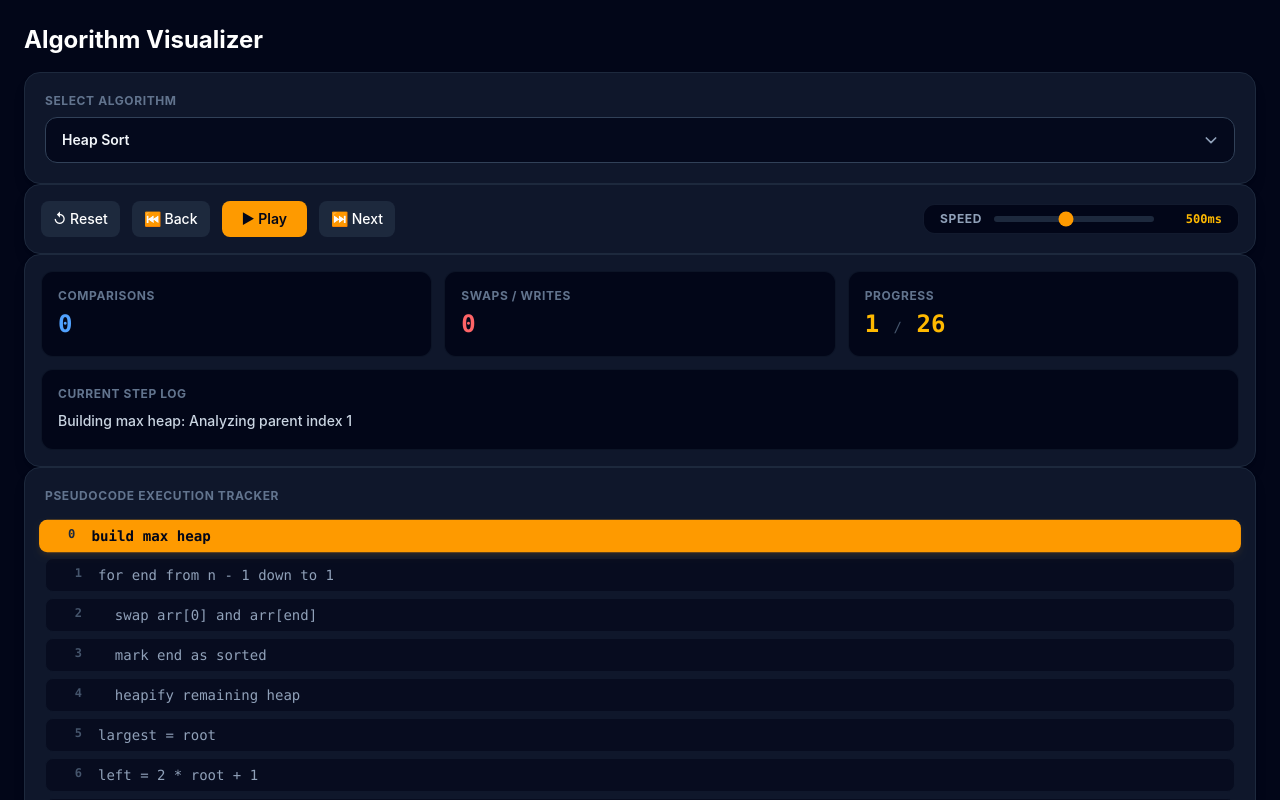
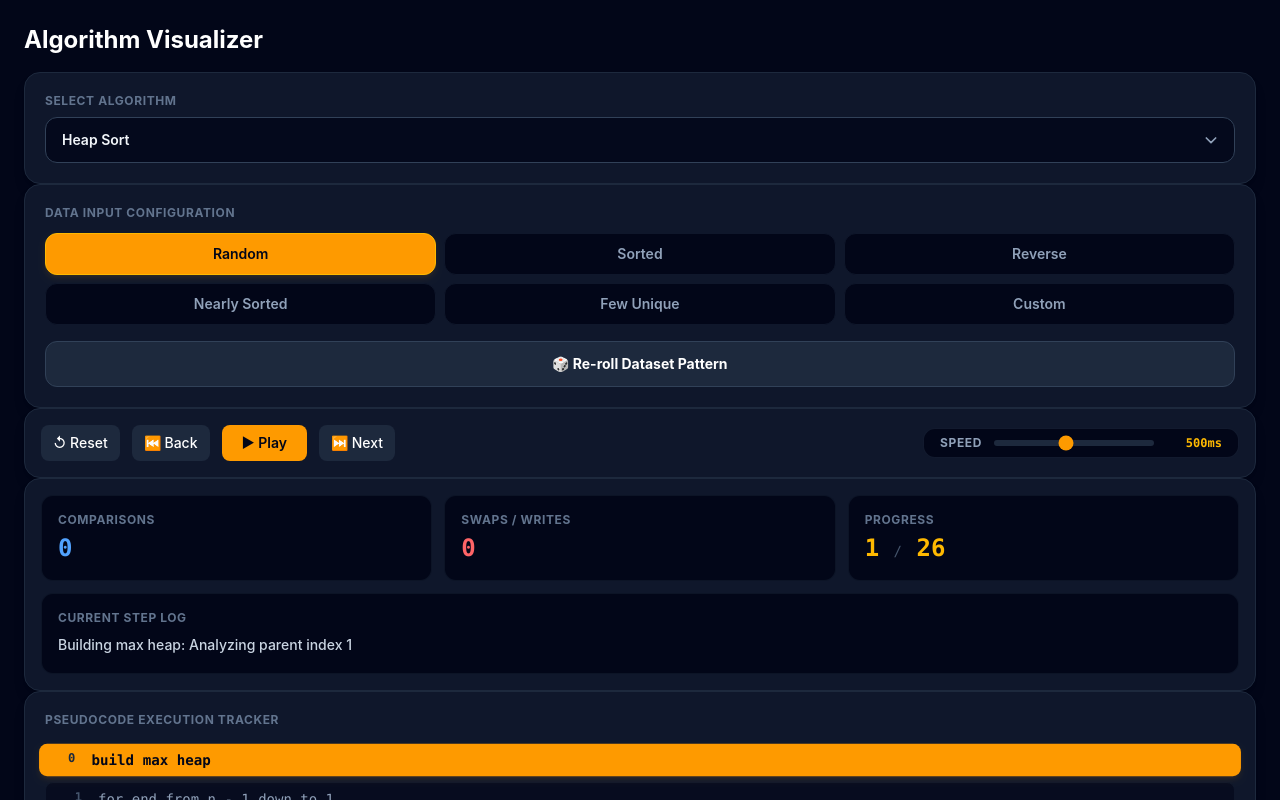
Before and after one commit to Sree-2607/Algorithm-Visualiser-and-Complexity-Analyser, a React (Vite) app: page / in a window 1280 px wide. Shown: the top 800 px of the page. Built offline with nearby package versions, Linux system fonts and the light colour scheme; the HTML template or start-up script is replaced by a standard one.

Commit message:
feat(UI): add input source picker

```diff
--- a/src/App.tsx
+++ b/src/App.tsx
@@ -7,7 +7,8 @@ import Legend from './components/Legend'
 import StatsPanel from './components/StatsPanel'
 import PseudoCodePanel from './components/PseudocodePanel'
 import AlgoSelector from './components/AlgoSelector'
-import type { AlgorithmType } from './types'
+import type { AlgorithmType, InputSource } from './types'
+import InputSourcePicker from './components/inputSourcePicker'
 
 function App() {
   const input = [5, 3, 1, 4]
@@ -20,6 +21,9 @@ function App() {
   const [selectedAlgorithm, setSelectedAlgorithm] =
   useState<AlgorithmType>('heapSort')
 
+  const [selectedInputSource, setSelectedInputSource] = useState<InputSource>('random')
+  const [customInput, setCustomInput] = useState('')
+
   return (
     <div className="min-h-screen bg-slate-950 p-6 text-white">
       <h1 className="mb-4 text-2xl font-bold">Algorithm Visualizer</h1>
@@ -27,6 +31,13 @@ function App() {
       <AlgoSelector
         selectedAlgorithm={selectedAlgorithm}
         onAlgorithmChange={setSelectedAlgorithm}
+      />
+      <InputSourcePicker
+        selectedInputSource={selectedInputSource}
+        customInput={customInput}
+        onInputSourceChange={setSelectedInputSource}
+        onCustomInputChange={setCustomInput}
+        onGenerateInput={() => console.log('Generate:', selectedInputSource, customInput)}
       />
 
       <Controls
--- a/src/components/inputSourcePicker.tsx
+++ b/src/components/inputSourcePicker.tsx
@@ -0,0 +1,82 @@
+import type { InputSource, InputSourcePickerProps } from '../types'
+
+const inputSources: {
+  id: InputSource
+  label: string
+}[] = [
+  { id: 'random', label: 'Random' },
+  { id: 'sorted', label: 'Sorted' },
+  { id: 'reverse', label: 'Reverse' },
+  { id: 'nearlySorted', label: 'Nearly Sorted' },
+  { id: 'fewUnique', label: 'Few Unique' },
+  { id: 'custom', label: 'Custom' },
+]
+
+export default function InputSourcePicker({
+  selectedInputSource,
+  customInput,
+  onInputSourceChange,
+  onCustomInputChange,
+  onGenerateInput,
+}: InputSourcePickerProps) {
+  return (
+    <div className="rounded-2xl border border-slate-800 bg-slate-900 p-5 shadow-lg flex flex-col justify-between h-full">
+      <div>
+        <p className="mb-3 text-xs font-bold uppercase tracking-wider text-slate-500 select-none">
+          Data Input Configuration
+        </p>
+
+        {/* Dynamic Responsive Configuration Grid */}
+        <div className="grid grid-cols-2 gap-2 sm:grid-cols-3">
+          {inputSources.map((source) => {
+            const isSelected = source.id === selectedInputSource
+
+            return (
+              <button
+                key={source.id}
+                type="button"
+                onClick={() => onInputSourceChange(source.id)}
+                className={`rounded-xl px-3 py-2.5 text-xs sm:text-sm font-semibold transition-all border active:scale-95 ${
+                  isSelected
+                    ? 'bg-amber-500 text-slate-950 border-amber-400 shadow-md shadow-amber-500/10'
+                    : 'bg-slate-950 border-slate-900 text-slate-400 hover:text-slate-200 hover:bg-slate-800/60'
+                }`}
+              >
+                {source.label}
+              </button>
+            )
+          })}
+        </div>
+
+        {/* Custom Input Entry Gutter Field */}
+        {selectedInputSource === 'custom' && (
+          <div className="mt-3 animate-fadeIn">
+            <input
+              type="text"
+              value={customInput}
+              onChange={(event) => onCustomInputChange(event.target.value)}
+              placeholder="Comma-separated values: 12, 45, 7, 23, 8"
+              className="w-full rounded-xl border border-slate-700 bg-slate-950 px-4 py-2.5 text-sm font-mono font-medium text-slate-100 outline-none transition-colors placeholder:text-slate-600 focus:border-amber-500"
+            />
+            <p className="mt-1 text-[11px] text-slate-500 font-medium px-1">
+              Enter numbers between 5 and 100 separated by commas.
+            </p>
+          </div>
+        )}
+      </div>
+
+      {/* Primary Generation Execution Key */}
+      <button
+        type="button"
+        onClick={onGenerateInput}
+        className={`mt-4 w-full rounded-xl px-4 py-3 text-sm font-bold transition-all active:scale-95 border ${
+          selectedInputSource === 'custom'
+            ? 'bg-amber-500 text-slate-950 border-amber-400 font-black'
+            : 'bg-slate-800 text-white border-slate-700 hover:bg-slate-700 hover:border-slate-600'
+        }`}
+      >
+        {selectedInputSource === 'custom' ? '⚡ Parse & Apply Custom Array' : '🎲 Re-roll Dataset Pattern'}
+      </button>
+    </div>
+  )
+}
--- a/src/types/index.ts
+++ b/src/types/index.ts
@@ -39,6 +39,14 @@ export type PivotStrategy =
   | 'last'
   | 'random'
   | 'medianOfThree'
+
+export type InputSource =
+  | 'random'
+  | 'sorted'
+  | 'reverse'
+  | 'nearlySorted'
+  | 'fewUnique'
+  | 'custom'
 
 export type Complexity = {
   best: string
@@ -138,3 +146,11 @@ export type AlgoSelectorProps = {
   selectedAlgorithm: AlgorithmType
   onAlgorithmChange: (algorithm: AlgorithmType) => void
 }
+
+export type InputSourcePickerProps = {
+  selectedInputSource: InputSource
+  customInput: string
+  onInputSourceChange: (inputSource: InputSource) => void
+  onCustomInputChange: (customInput: string) => void
+  onGenerateInput: () => void
+}
```
